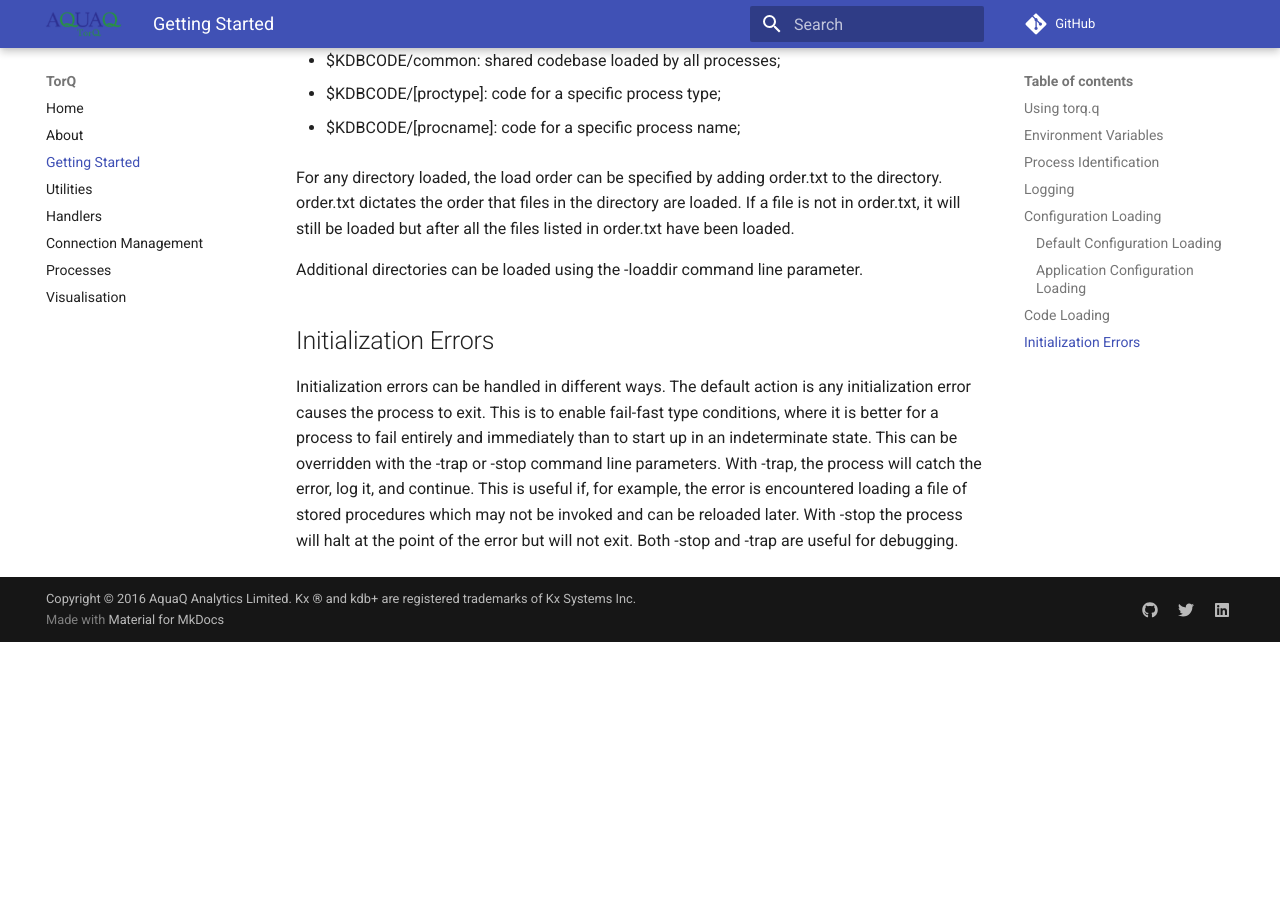
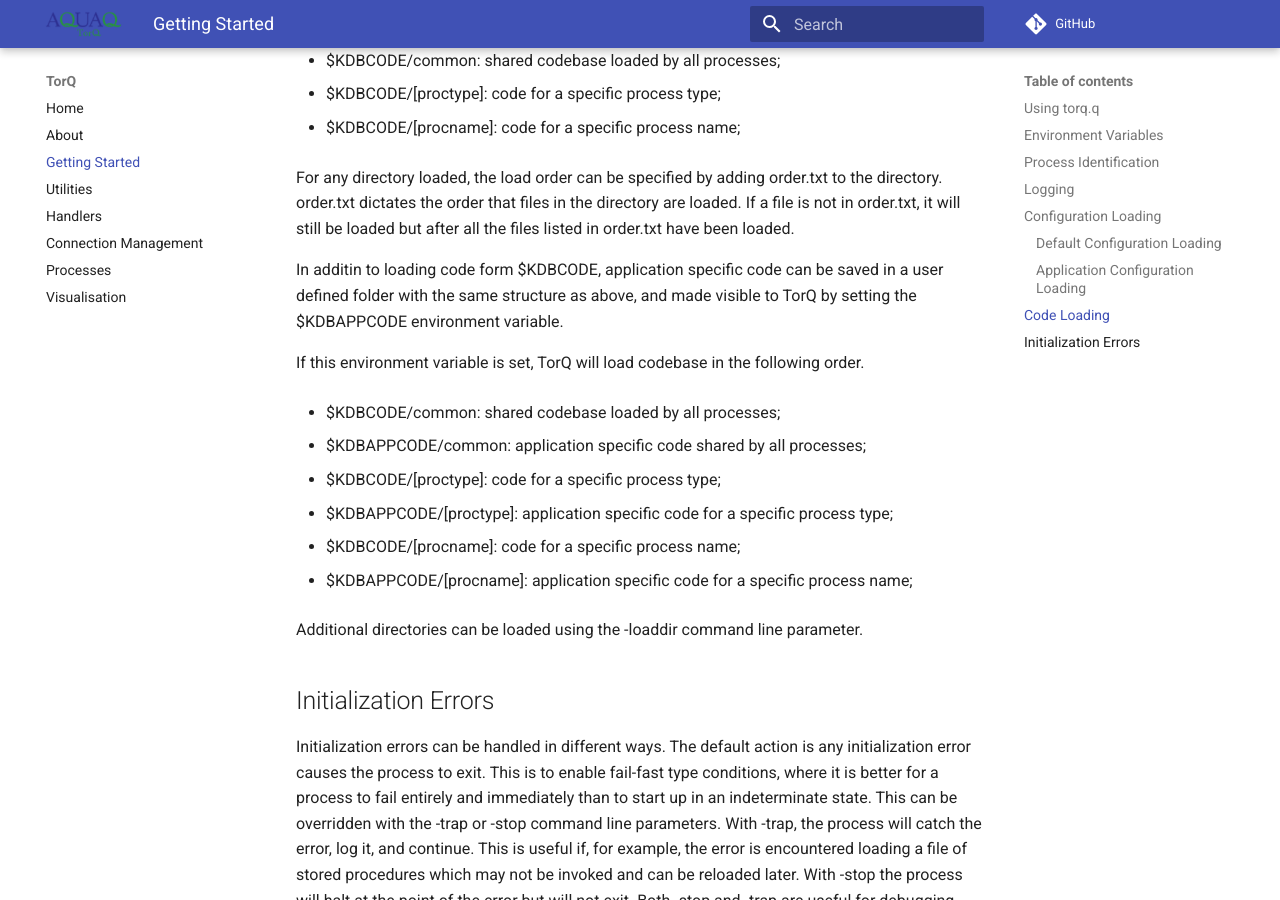
Before and after one commit to DataIntellectTech/TorQ, an MkDocs documentation site: the page built from docs/gettingstarted.md, in a window 1280 px wide and 900 px high, scrolled down 5440 px. Built offline with MkDocs 1.6.1 and Material for MkDocs 9.7.7, drawn with Linux system fonts in a browser that asks for light colours; comment, search, counter and statistics services are not loaded; old or Windows-style settings are respelled for this version of MkDocs; before the commit the page ends 6082 px from its top, so only the background shows below that.

Commit message:
Update gettingstarted.md

```diff
--- a/docs/gettingstarted.md
+++ b/docs/gettingstarted.md
@@ -265,6 +265,26 @@ order.txt to the directory. order.txt dictates the order that files in
 the directory are loaded. If a file is not in order.txt, it will still
 be loaded but after all the files listed in order.txt have been loaded.
 
+In additin to loading code form $KDBCODE, application specific code can be
+saved in a user defined folder with the same structure as above, and made
+visible to TorQ by setting the $KDBAPPCODE environment variable.
+
+If this environment variable is set, TorQ will load codebase in the following order.
+
+-   $KDBCODE/common: shared codebase loaded by all processes;
+
+-   $KDBAPPCODE/common: application specific code shared by all processes;
+
+-   $KDBCODE/\[proctype\]: code for a specific process type;
+
+-   $KDBAPPCODE/\[proctype\]: application specific code for a specific process type;
+
+-   $KDBCODE/\[procname\]: code for a specific process name;
+
+-   $KDBAPPCODE/\[procname\]: application specific code for a specific process name;
+
+
+
 Additional directories can be loaded using the -loaddir command line
 parameter.
 
```
